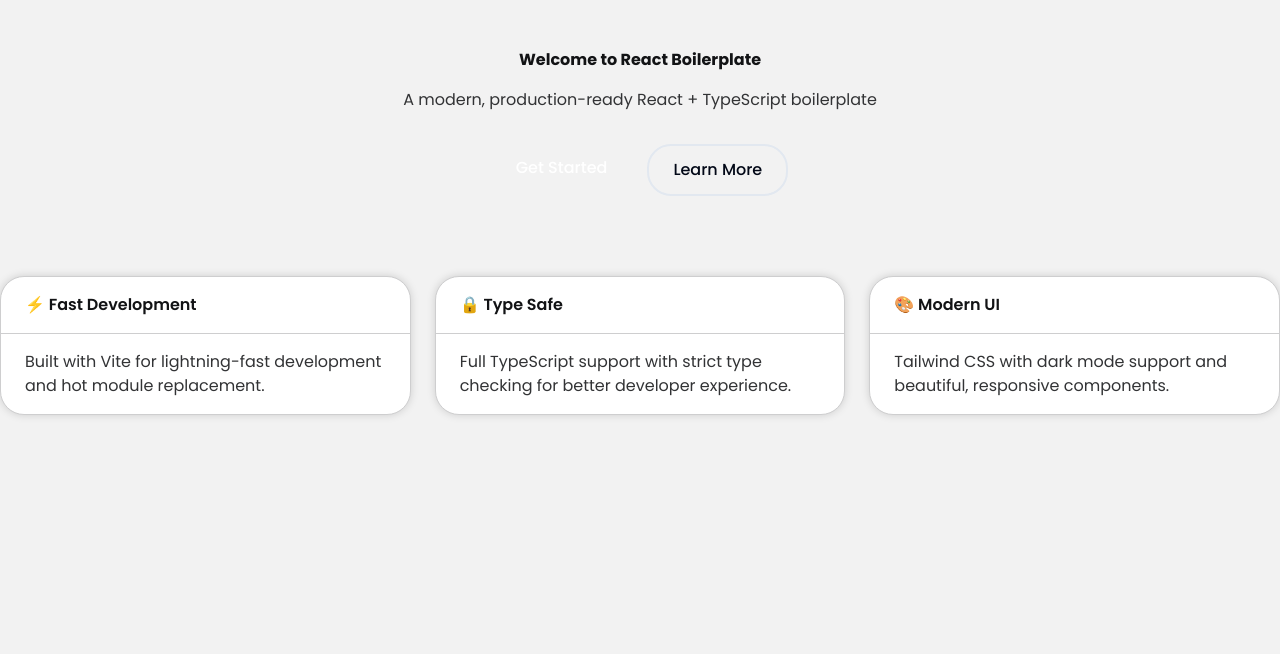
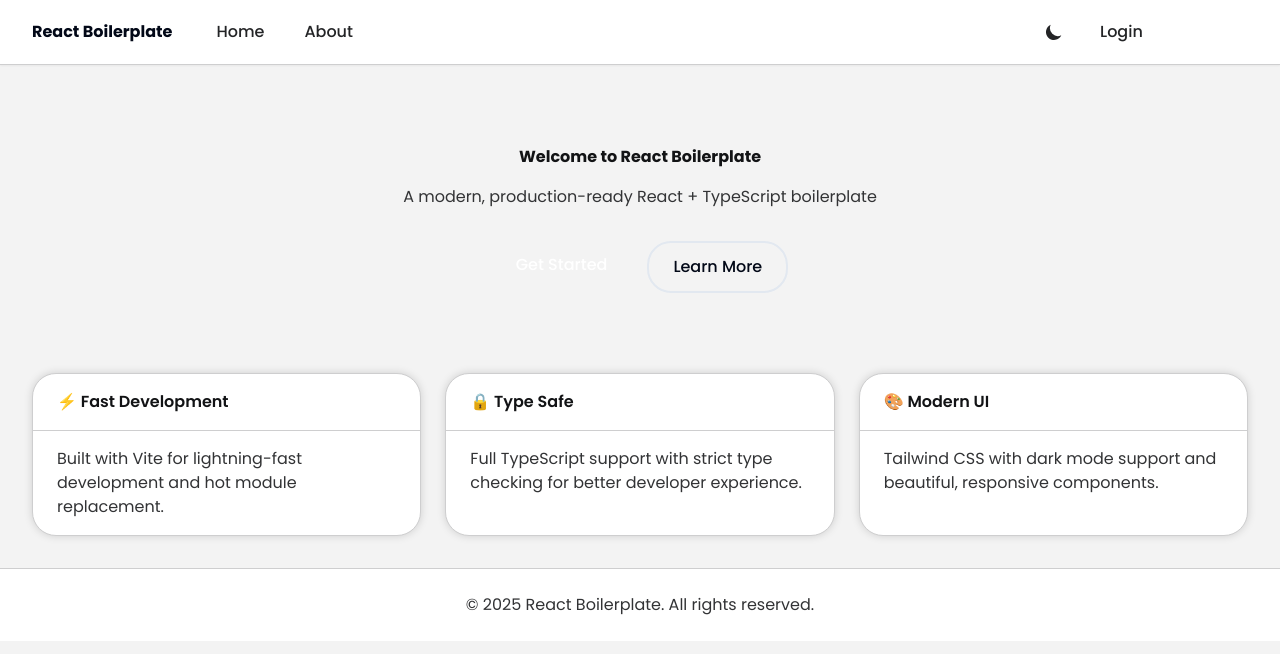
Before and after one commit to thang2k6adu/react-boilerplate, a React (Vite) app: page / in a window 1280 px wide. Shown: the top 654 px of the page. Built offline with nearby package versions, Linux system fonts and the light colour scheme; no server answers.

Commit message:
feat: revert UI

```diff
--- a/src/layout/AppLayout.tsx
+++ b/src/layout/AppLayout.tsx
@@ -1,19 +1,123 @@
 import React from 'react';
-import CollapsibleSidebar from '@/layout/CollapsibleSidebar';
-import { Header } from '@/layout/Header.tsx';
-import { Outlet } from 'react-router-dom';
+import { Outlet, Link, useNavigate } from 'react-router-dom';
+import { useTranslation } from 'react-i18next';
+import { useAuth } from '@/hooks/useAuth';
+import { useTheme } from '@/hooks/useTheme';
+import Button from '@/components/Button';
+import { ROUTES } from '@/constants';
 
 export const Layout: React.FC = () => {
+  const { t } = useTranslation();
+  const { isAuthenticated, logout, user } = useAuth();
+  const { theme, toggle } = useTheme();
+  const navigate = useNavigate();
+
   return (
-    <div className="flex h-screen w-full">
-      <CollapsibleSidebar />
-
-      <main className="relative flex-1 flex flex-col">
-        <Header user={{ name: 'Tran Duc Thang', role: 'Admin' }} />
-        <section className="grid grid-cols-1 lg:grid-cols-12 flex-1 overflow-auto p-8 gap-8">
-          <Outlet />
-        </section>
+    <div className="min-h-screen bg-gray-50 dark:bg-gray-900">
+      <header className="bg-white dark:bg-gray-800 shadow-sm border-b border-gray-200 dark:border-gray-700">
+        <nav className="max-w-7xl mx-auto px-4 sm:px-6 lg:px-8">
+          <div className="flex justify-between items-center h-16">
+            <div className="flex items-center space-x-8">
+              <Link
+                to={ROUTES.HOME}
+                className="text-xl font-bold text-primary-600 dark:text-primary-400"
+              >
+                React Boilerplate
+              </Link>
+              <div className="hidden md:flex space-x-4">
+                <Link
+                  to={ROUTES.HOME}
+                  className="text-gray-700 dark:text-gray-300 hover:text-primary-600 dark:hover:text-primary-400 px-3 py-2 rounded-md text-sm font-medium transition-colors"
+                >
+                  {t('pages.home')}
+                </Link>
+                <Link
+                  to={ROUTES.ABOUT}
+                  className="text-gray-700 dark:text-gray-300 hover:text-primary-600 dark:hover:text-primary-400 px-3 py-2 rounded-md text-sm font-medium transition-colors"
+                >
+                  {t('pages.about')}
+                </Link>
+                {isAuthenticated && (
+                  <Link
+                    to={ROUTES.DASHBOARD}
+                    className="text-gray-700 dark:text-gray-300 hover:text-primary-600 dark:hover:text-primary-400 px-3 py-2 rounded-md text-sm font-medium transition-colors"
+                  >
+                    {t('pages.dashboard')}
+                  </Link>
+                )}
+              </div>
+            </div>
+            <div className="flex items-center space-x-4">
+              <button
+                onClick={toggle}
+                className="p-2 rounded-md text-gray-700 dark:text-gray-300 hover:bg-gray-100 dark:hover:bg-gray-700 transition-colors"
+                aria-label="Toggle theme"
+              >
+                {theme === 'dark' ? (
+                  <svg
+                    className="w-5 h-5"
+                    fill="currentColor"
+                    viewBox="0 0 20 20"
+                  >
+                    <path
+                      fillRule="evenodd"
+                      d="M10 2a1 1 0 011 1v1a1 1 0 11-2 0V3a1 1 0 011-1zm4 8a4 4 0 11-8 0 4 4 0 018 0zm-.464 4.95l.707.707a1 1 0 001.414-1.414l-.707-.707a1 1 0 00-1.414 1.414zm2.12-10.607a1 1 0 010 1.414l-.706.707a1 1 0 11-1.414-1.414l.707-.707a1 1 0 011.414 0zM17 11a1 1 0 100-2h-1a1 1 0 100 2h1zm-7 4a1 1 0 011 1v1a1 1 0 11-2 0v-1a1 1 0 011-1zM5.05 6.464A1 1 0 106.465 5.05l-.708-.707a1 1 0 00-1.414 1.414l.707.707zm1.414 8.486l-.707.707a1 1 0 01-1.414-1.414l.707-.707a1 1 0 011.414 1.414zM4 11a1 1 0 100-2H3a1 1 0 000 2h1z"
+                      clipRule="evenodd"
+                    />
+                  </svg>
+                ) : (
+                  <svg
+                    className="w-5 h-5"
+                    fill="currentColor"
+                    viewBox="0 0 20 20"
+                  >
+                    <path d="M17.293 13.293A8 8 0 016.707 2.707a8.001 8.001 0 1010.586 10.586z" />
+                  </svg>
+                )}
+              </button>
+              {isAuthenticated ? (
+                <div className="flex items-center space-x-4">
+                  <span className="text-sm text-gray-700 dark:text-gray-300">
+                    {user?.firstName
+                      ? `${user.firstName} ${user.lastName || ''}`.trim()
+                      : user?.email}
+                  </span>
+                  <Button variant="outline" size="sm" onClick={logout}>
+                    {t('auth.logout')}
+                  </Button>
+                </div>
+              ) : (
+                <div className="flex items-center space-x-2">
+                  <Button
+                    variant="ghost"
+                    size="sm"
+                    onClick={() => navigate(ROUTES.LOGIN)}
+                  >
+                    {t('auth.login')}
+                  </Button>
+                  <Button
+                    variant="primary"
+                    size="sm"
+                    onClick={() => navigate(ROUTES.SIGNUP)}
+                  >
+                    {t('auth.signup')}
+                  </Button>
+                </div>
+              )}
+            </div>
+          </div>
+        </nav>
+      </header>
+      <main className="max-w-7xl mx-auto px-4 sm:px-6 lg:px-8 py-8">
+        <Outlet />
       </main>
+      <footer className="bg-white dark:bg-gray-800 border-t border-gray-200 dark:border-gray-700 mt-auto">
+        <div className="max-w-7xl mx-auto px-4 sm:px-6 lg:px-8 py-6">
+          <p className="text-center text-sm text-gray-600 dark:text-gray-400">
+            © {new Date().getFullYear()} React Boilerplate. All rights reserved.
+          </p>
+        </div>
+      </footer>
     </div>
   );
 };
--- a/src/routes/index.tsx
+++ b/src/routes/index.tsx
@@ -15,26 +15,30 @@
 export const routes: RouteObject[] = [
   {
     path: '/',
+    element: <Layout />,
     children: [
       { index: true, element: <Home /> },
       { path: 'about', element: <About /> },
       { path: 'login', element: <Login /> },
       { path: 'signup', element: <SignUp /> },
       { path: 'forgot-password', element: <ForgotPassword /> },
+      {
+        path: 'dashboard',
+        element: (
+          <ProtectedRoute>
+            <Dashboard />
+          </ProtectedRoute>
+        ),
+      },
+      {
+        path: 'settings',
+        element: (
+          <ProtectedRoute>
+            <Settings />
+          </ProtectedRoute>
+        ),
+      },
       { path: '*', element: <NotFound /> },
     ],
   },
-  {
-    path: '/dashboard',
-    element: <ProtectedRoute />,
-    children: [
-      {
-        element: <Layout />,
-        children: [
-          { index: true, element: <Dashboard /> },
-          { path: 'settings', element: <Settings /> },
-        ],
-      },
-    ],
-  },
 ];
```
